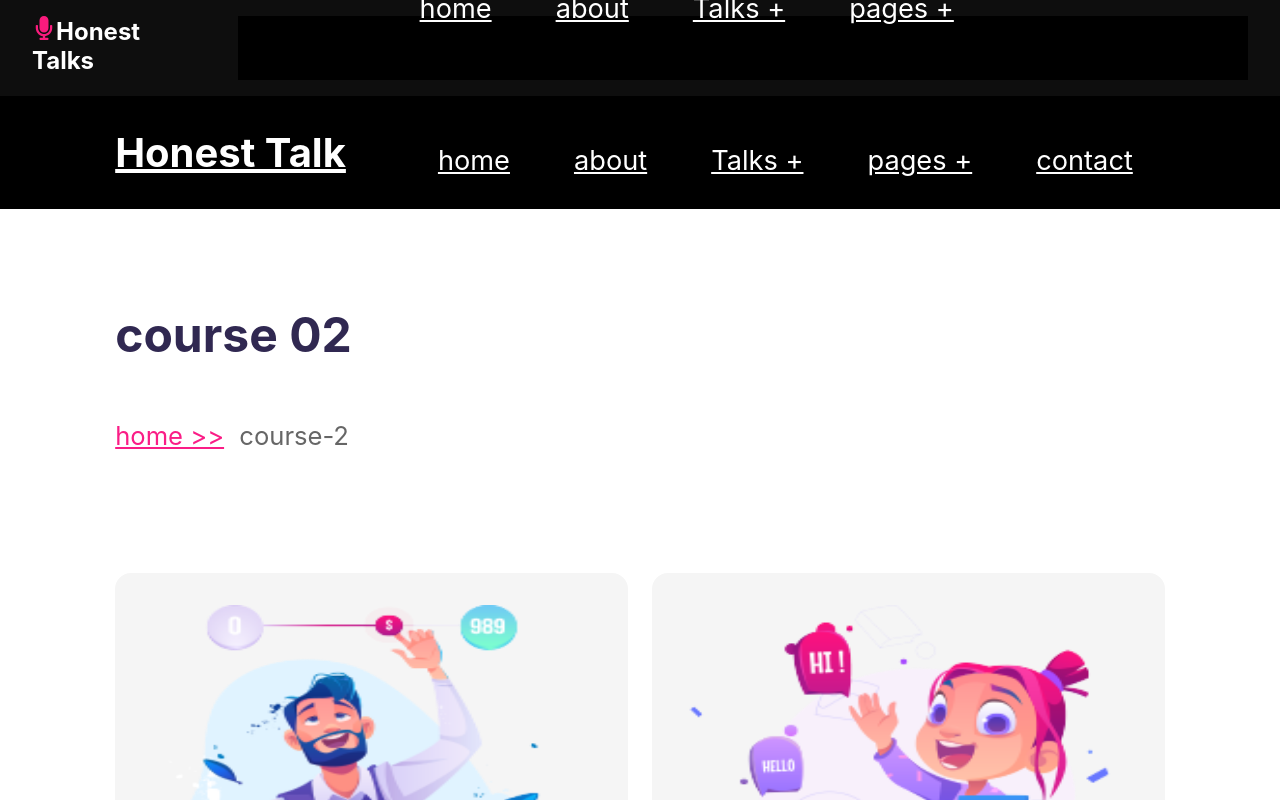
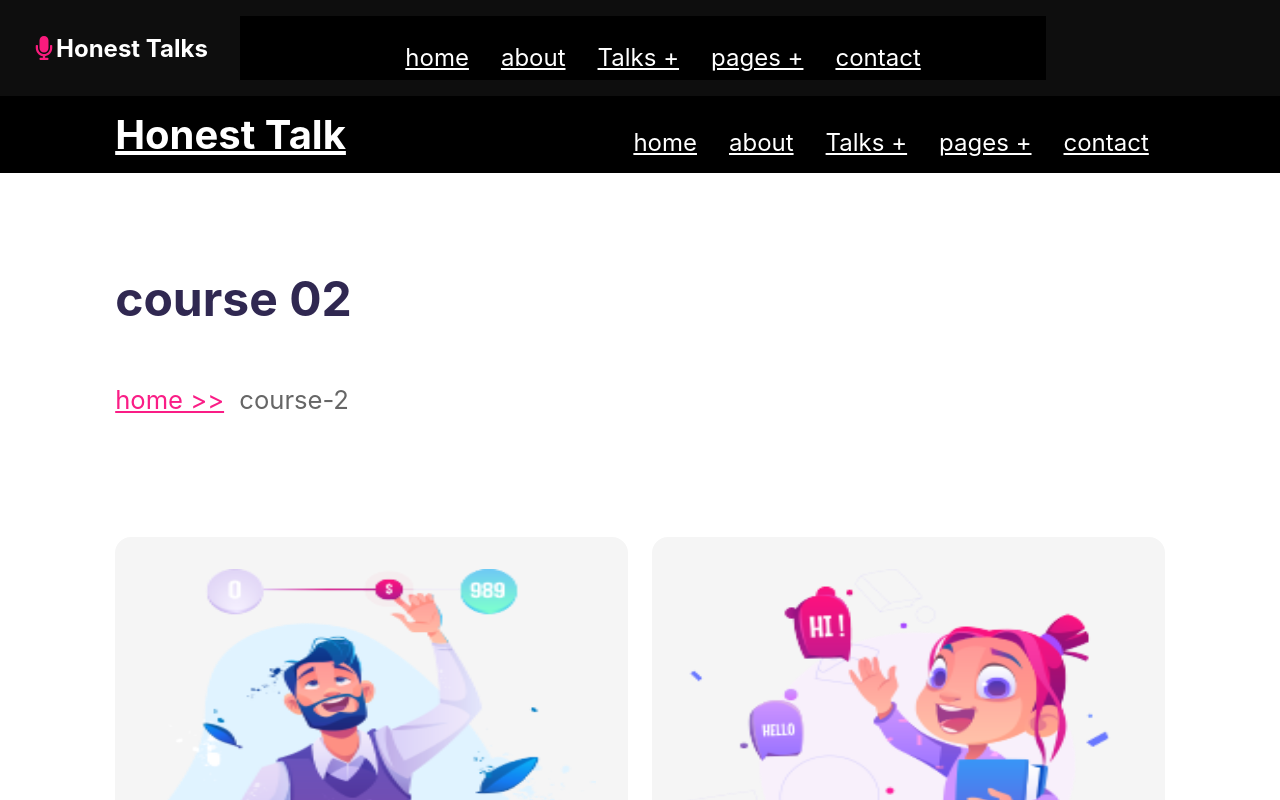
Before and after one commit to freakfolks/freakfolks.github.io, a React (Create React App) app: page /Lifestyle in a window 1280 px wide. Shown: the top 800 px of the page. Built offline with nearby package versions, Linux system fonts and the light colour scheme; the HTML template or start-up script is replaced by a standard one.

Commit message:
added navbar

```diff
--- a/src/App.css
+++ b/src/App.css
@@ -121,9 +121,9 @@ section {
 }
 
 .header .navbar ul li a {
-  padding: 2rem;
+  padding: 1rem;
   display: block;
-  font-size: 1.7rem;
+  font-size: 1.5rem;
   color: #fff;
 }
 
--- a/src/Component/Navbar.jsx
+++ b/src/Component/Navbar.jsx
@@ -19,19 +19,10 @@ const Logo = styled.div`
   font-size: 24px;
   font-weight: bold;
   margin-right: 2rem;
-`;
-const HomeStyle = styled.div`
-  margin-left: 35rem;
-  margin-top: 0.5rem;
-`;
-const Div = styled.div`
-  margin-top: 0.5rem;
-`;
-
-const HeadLink = styled(Link)`
-  text-decoration: none;
-  color: #ffffff;
-  margin-left: 20px;
+  display: flex;
+  gap: 2;
+  align-items: center;
+  object-fit: cover;
 `;
 
 const Navbar = () => {
@@ -46,7 +37,7 @@ const Navbar = () => {
 
     <header class="header">
     <nav class="navbar">
-        <ul>
+        <ul class="list">
             <li><Link to='/'>home</Link></li>
             <li><Link to='/about'>about</Link></li>
             <li><Link to='/talks'>Talks +</Link>
```
